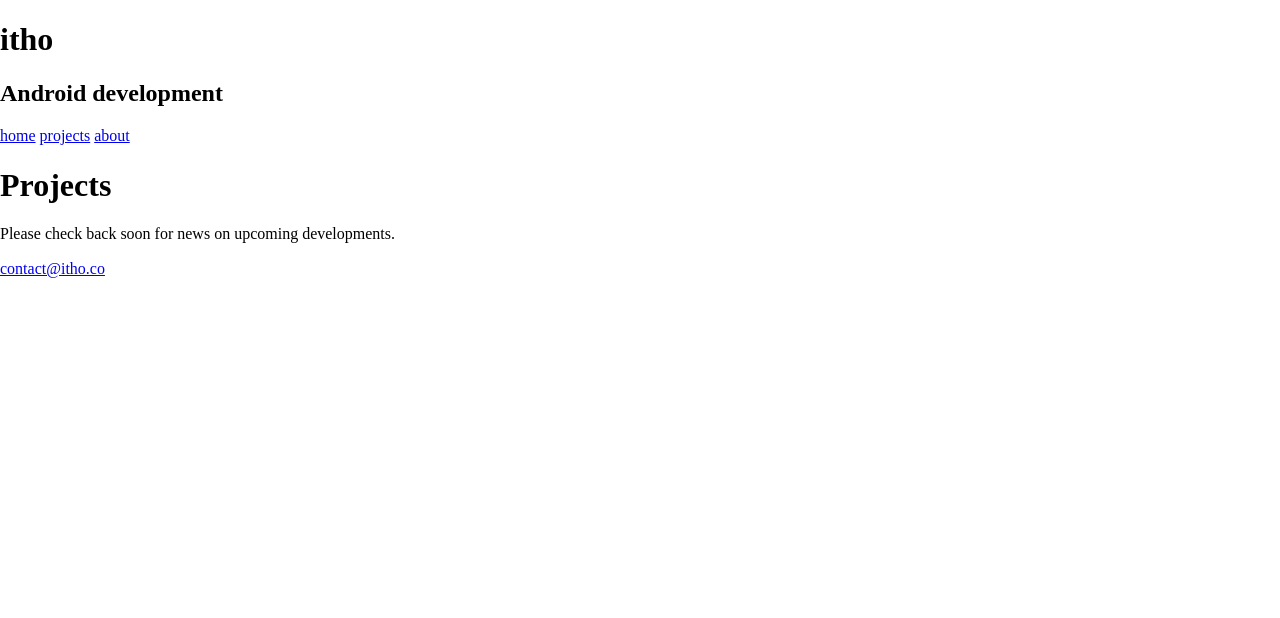
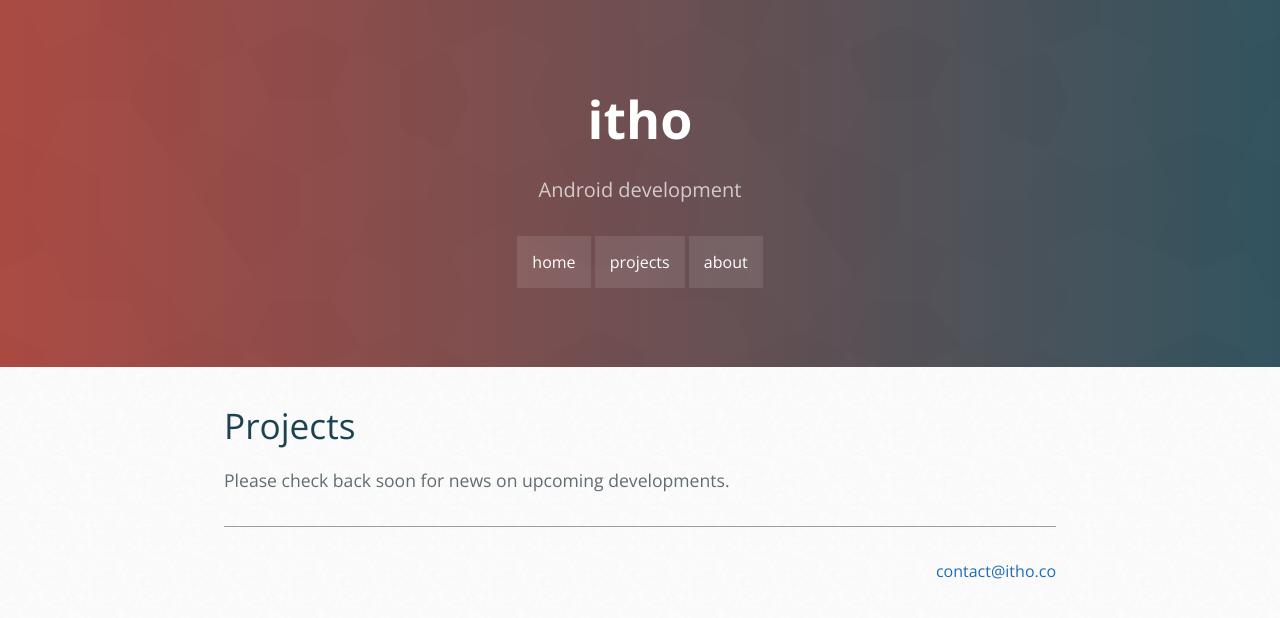
Before and after one commit to itho/itho.github.io, a Jekyll site: the page built from projects/index.html, in a window 1280 px wide. Shown: the top 618 px of the page. Built offline with Jekyll 4.4.1, drawn with Linux system fonts in a browser that asks for light colours; nearby versions of some CDN libraries; some web fonts are replaced; library files that are not in the unit come from our copies.

Commit message:
Update css links

```diff
--- a/_includes/head.html
+++ b/_includes/head.html
@@ -9,9 +9,9 @@
   <link href='https://fonts.googleapis.com/css?family=Droid+Sans+Mono' rel='stylesheet' type='text/css'>
   <!-- favicon & stylesheets -->
   <link rel="icon" type="image/png" href="./resources/images/favicon.ico">
-  <link rel="stylesheet" href="./resources/css/normalize.css">
-  <link rel="stylesheet" href="./resources/css/monokai.css">
-  <link rel="stylesheet" href="./resources/css/main.css">
+  <link rel="stylesheet" href="/resources/css/normalize.css">
+  <link rel="stylesheet" href="/resources/css/monokai.css">
+  <link rel="stylesheet" href="/resources/css/main.css">
   <!-- title -->
   <title>{{ page.title }}</title>
 </head>
```
